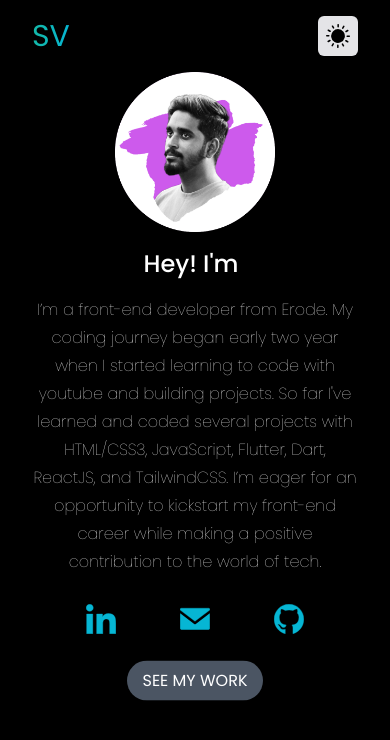
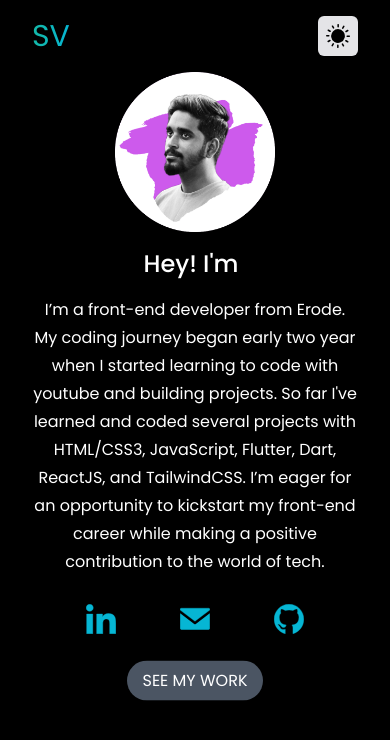
Before and after one commit to srinivash-vk/srini-portfolio, a React (Create React App) app: page / in a window 390 px wide. Shown: the top 740 px of the page. Built offline with nearby package versions, Linux system fonts and the light colour scheme.

Commit message:
font weight add

```diff
--- a/src/App.tsx
+++ b/src/App.tsx
@@ -39,7 +39,7 @@ function App() {
             </div>
           </div>
           {/* description about me */}
-          <div className="md:text-lg xs:text-md md:leading-9 xs:leading-7 text-center font-thin">
+          <div className="md:text-lg xs:text-md md:leading-9 xs:leading-7 text-center lg:font-thin xs:font-normal">
             I’m a front-end developer from Erode. My coding journey began early
             two year when I started learning to code with youtube and building
             projects. So far I've learned and coded several projects with
```
